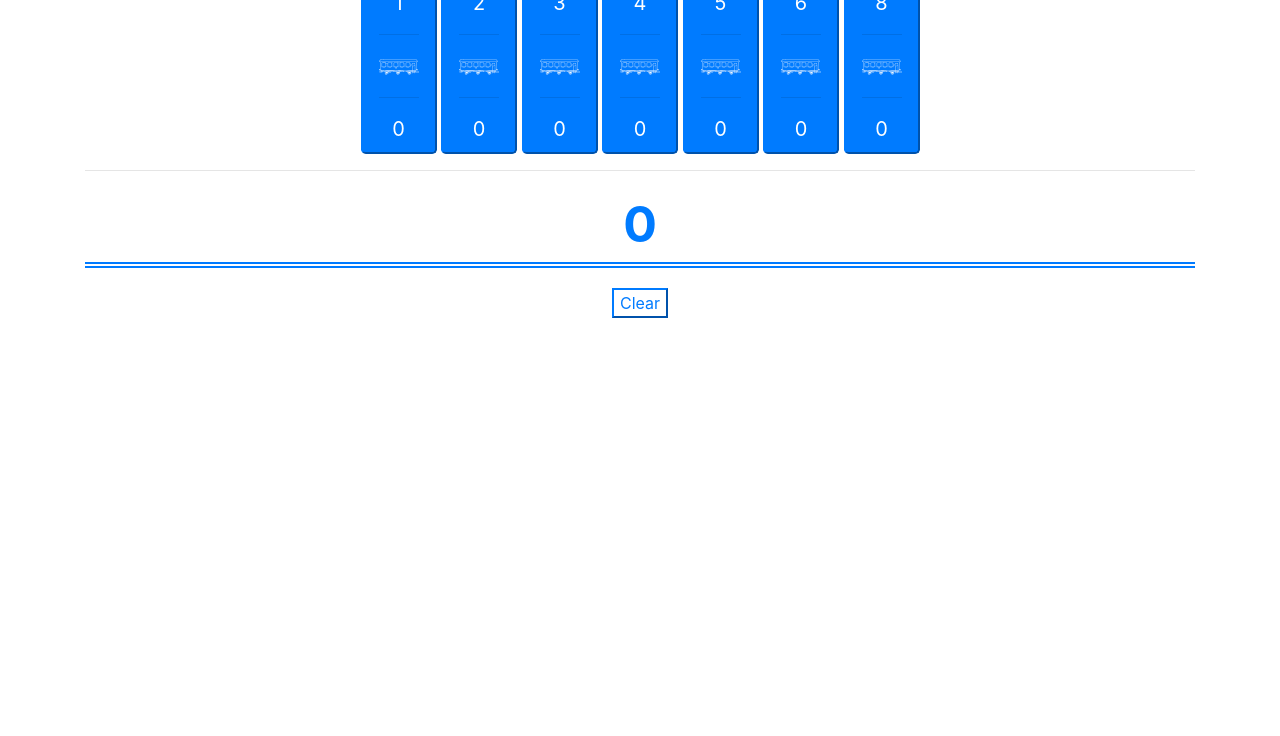
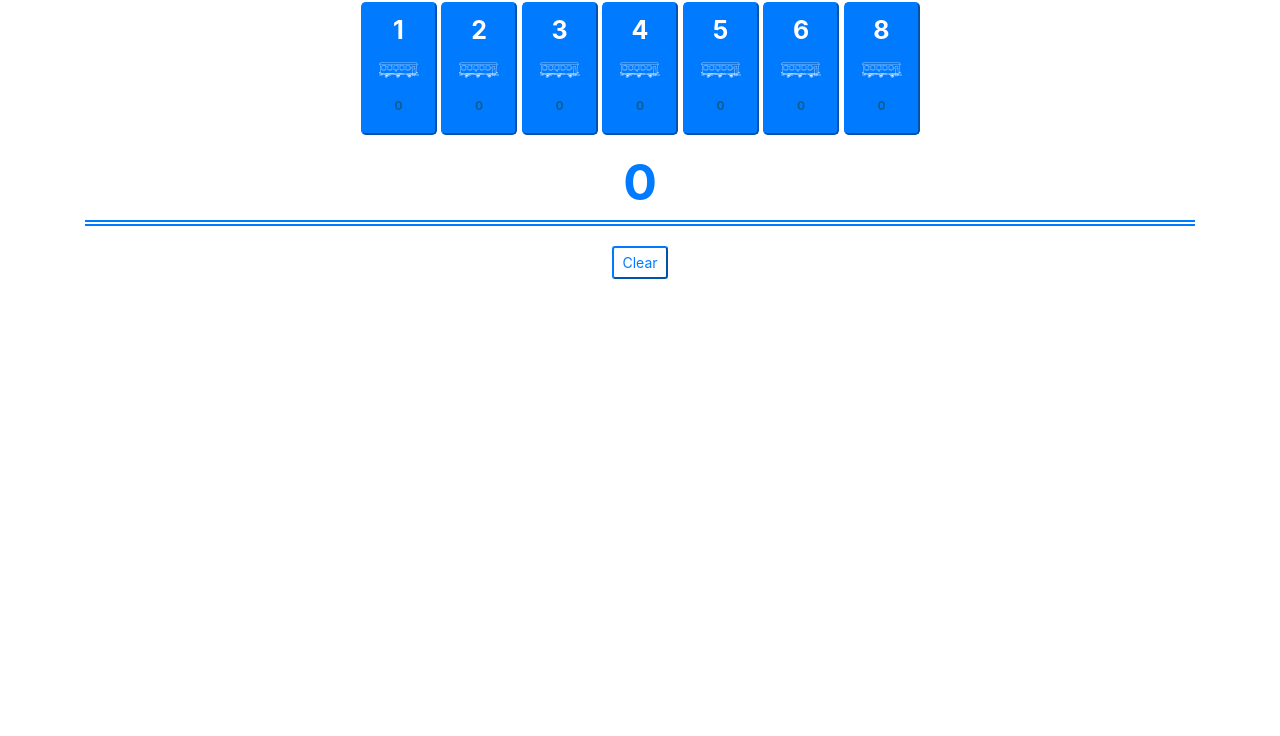
Before and after one commit to giursino/TTR-score-calculator, a plain HTML site: page index.html in a window 1280 px wide. Shown: the part 64-800 px from the top of the page. Drawn offline with nearby package versions, Linux system fonts and the light colour scheme.

Commit message:
better view

```diff
--- a/app.css
+++ b/app.css
@@ -1,4 +1,5 @@
 #sum {
+  margin-top: 10px;
   font-size: 50px;
   font-weight: bold;
   color: #007bff;
@@ -9,3 +10,22 @@
   margin-top: 20px;
   margin-bottom: 30px;
 }
+
+.inc {
+  margin-top: 10px;
+  font-size: 25px;
+  font-weight: bold;
+}
+
+.dec {
+  font-size: 12px;
+  font-weight: bold;
+  margin-top: 10px;
+  margin-bottom: 10px;
+  color: #0f5d90;
+}
+
+.vagon {
+  width: 40px;
+  height: 20px;
+}
--- a/app.js
+++ b/app.js
@@ -4,24 +4,24 @@ $(function() {
 
   $(".button").on("click", function() {
 
-    $verdi = Number($(this).attr("value"));
+    $vagonval = Number($(this).attr("value"));
     $sum = Number($("#sum").text());
 
-    $count = Number($(this).find("span").text());
+    $count = Number($(this).find(".count").text());
 
     if (undo) {
       if ($count) {
-        $sum = $sum - $verdi;
+        $sum = $sum - $vagonval;
         $count = $count - 1;
       }
     }
     else {
-      $sum = $verdi + $sum;
+      $sum = $vagonval + $sum;
       $count = $count + 1;
     }
 
     $("#sum").empty().text($sum);
-    $(this).find("span").empty().text($count);
+    $(this).find(".count").empty().text($count);
 
     undo = false;
   });
@@ -37,7 +37,7 @@ $(function() {
 $(function() {
   $("#cancel").on("click", function() {
     $("#sum").empty().text("0");
-    $(".button span").empty().text("0");
+    $(".button .count").empty().text("0");
     return false;
   });
 });
--- a/index.html
+++ b/index.html
@@ -14,37 +14,23 @@
   </head>
 
   <body>
-    <div class="container">
+    <div class="container text-center">
+      <h1>Ticket to ride counting</h1>
       <div class="row">
         <div class="col text-center">
-          <h3>Speed up your ticket to ride counting.</h3>
-        </div>
-      </div>
-      <div class="row">
-        <div class="col text-center">
-          <button class="button btn-primary btn-lg" value="1">1<hr><img src="tog.svg" width="40" height="20"><hr><span class="dec" >0</span></button>
-          <button class="button btn-primary btn-lg" value="2">2<hr><img src="tog.svg" width="40" height="20"><hr><span class="dec" >0</span></button>
-          <button class="button btn-primary btn-lg" value="4">3<hr><img src="tog.svg" width="40" height="20"><hr><span class="dec" >0</span></button>
-          <button class="button btn-primary btn-lg" value="7">4<hr><img src="tog.svg" width="40" height="20"><hr><span class="dec" >0</span></button>
-          <button class="button btn-primary btn-lg" value="10">5<hr><img src="tog.svg" width="40" height="20"><hr><span class="dec" >0</span></button>
-          <button class="button btn-primary btn-lg" value="15">6<hr><img src="tog.svg" width="40" height="20"><hr><span class="dec" >0</span></button>
-          <button class="button btn-primary btn-lg" value="21">8<hr><img src="tog.svg" width="40" height="20"><hr><span class="dec" >0</span></button>
+          <button class="button btn-primary btn-lg inc" value="1" ><div>1</div><img class="vagon" src="tog.svg"><div class="dec count" >0</div></button>
+          <button class="button btn-primary btn-lg inc" value="2" ><div>2</div><img class="vagon" src="tog.svg"><div class="dec count" >0</div></button>
+          <button class="button btn-primary btn-lg inc" value="4" ><div>3</div><img class="vagon" src="tog.svg"><div class="dec count" >0</div></button>
+          <button class="button btn-primary btn-lg inc" value="7" ><div>4</div><img class="vagon" src="tog.svg"><div class="dec count" >0</div></button>
+          <button class="button btn-primary btn-lg inc" value="10"><div>5</div><img class="vagon" src="tog.svg"><div class="dec count" >0</div></button>
+          <button class="button btn-primary btn-lg inc" value="15"><div>6</div><img class="vagon" src="tog.svg"><div class="dec count" >0</div></button>
+          <button class="button btn-primary btn-lg inc" value="21"><div>8</div><img class="vagon" src="tog.svg"><div class="dec count" >0</div></button>
         </div>
       </div>
 
-      <hr>
+      <div id="sum">0</div>
 
-      <div class="row">
-        <div class="col text-center">
-          <div id="sum">0</div>
-        </div>
-      </div>
-
-      <div class="row">
-        <div class="col text-center">
-          <button class="button btn-outline-primary" id="cancel">Clear</button>
-        </div>
-      </div>
+      <button class="button btn-outline-primary btn-sm" id="cancel">Clear</button>
 
     </div>
     <script src="https://code.jquery.com/jquery-3.3.1.slim.min.js" integrity="sha384-q8i/X+965DzO0rT7abK41JStQIAqVgRVzpbzo5smXKp4YfRvH+8abtTE1Pi6jizo" crossorigin="anonymous"></script>
```
